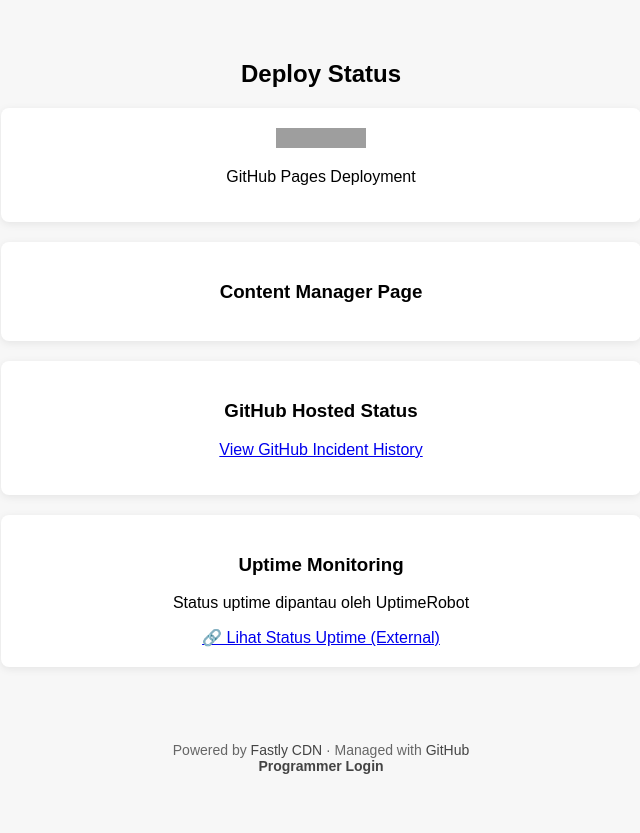
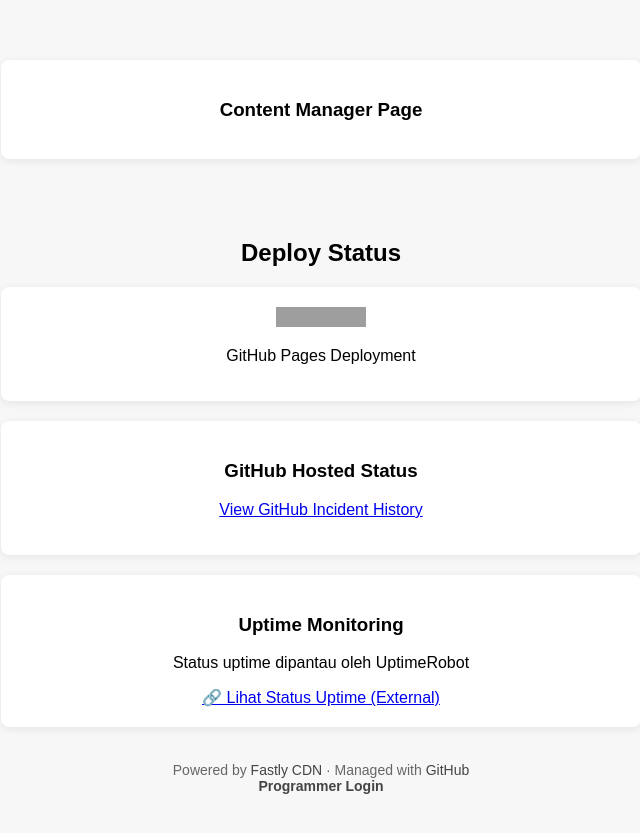
Before and after one commit to rafi-sudo/webradio-leathertheme, a Jekyll site: the page admin/index.html, which Jekyll copies as it is, in a window 1280 px wide. Shown: the top 833 px of the page, without its empty margins (319-959 px from the left). Built offline with Jekyll 4.4.1, drawn with Linux system fonts in a browser that asks for light colours; some of the changed lines change nothing that is shown; grey boxes are pictures that could not be loaded.

Commit message:
Update index.html

```diff
--- a/admin/index.html
+++ b/admin/index.html
@@ -49,6 +49,15 @@
 
   <div class="container">
 
+    <!-- Decap CMS -->
+    <div class="status-box">
+      <h3>Content Manager Page</h3>
+      <script src="https://unpkg.com/decap-cms@latest/dist/decap-cms.js"></script>
+    </div>
+
+
+
+  </div>
     <h2>Deploy Status</h2>
 
     <!-- GitHub Actions Badge -->
@@ -61,14 +70,7 @@
       </a>
       <p>GitHub Pages Deployment</p>
     </div>
-
-    <!-- Decap CMS -->
-    <div class="status-box">
-      <h3>Content Manager Page</h3>
-      <script src="https://unpkg.com/decap-cms@latest/dist/decap-cms.js"></script>
-    </div>
-
-    <!-- GitHub Status -->
+      <!-- GitHub Status -->
     <div class="status-box">
       <h3>GitHub Hosted Status</h3>
       <p>
@@ -86,9 +88,6 @@
      🔗 Lihat Status Uptime (External)
   </a>
 </div>
-
-  </div>
-
   <footer>
     Powered by
     <a href="https://www.fastly.com" target="_blank" rel="noopener noreferrer">
```
